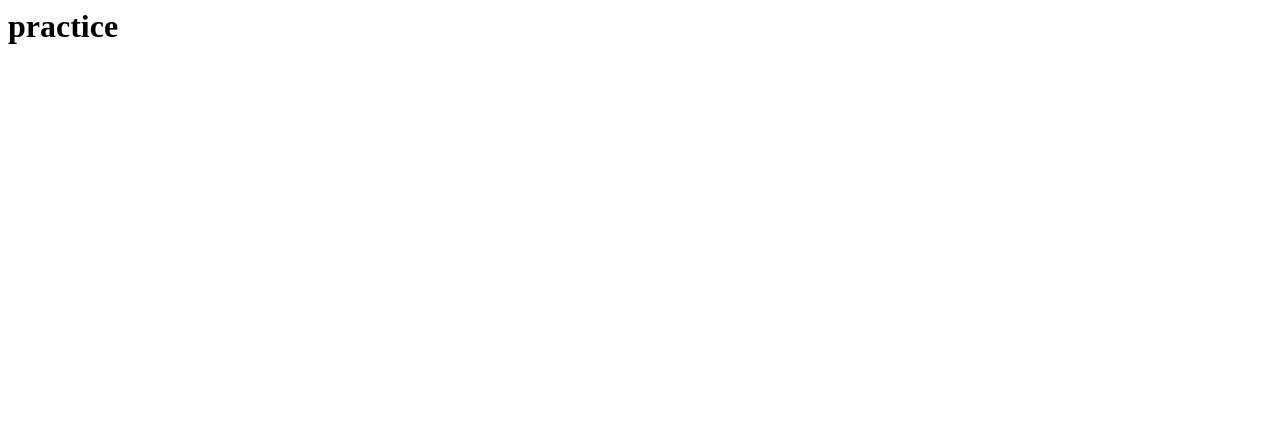
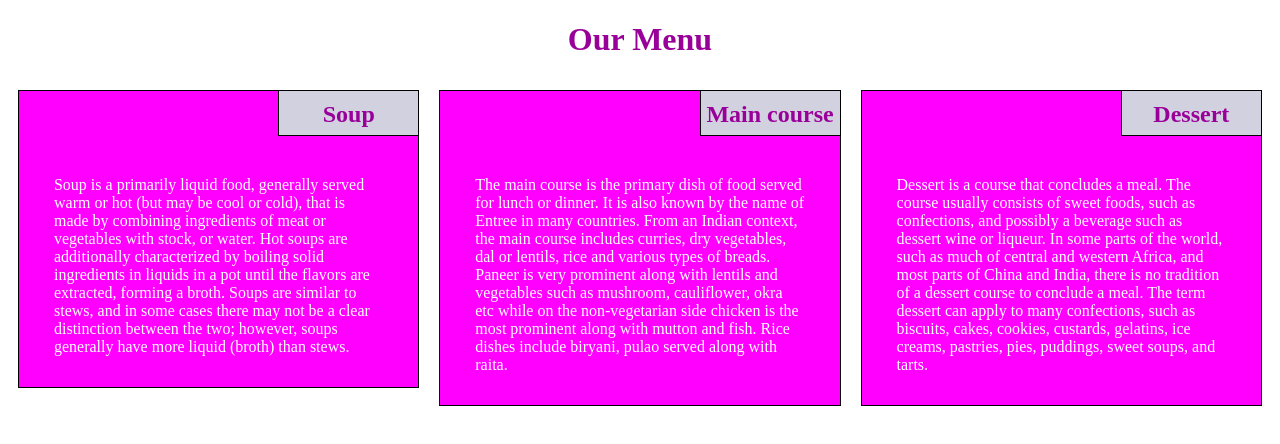
Before and after one commit to omkarmorogiri123/exercise-1, a plain HTML site: page index.html in a window 1280 px wide. Drawn offline with Linux system fonts and the light colour scheme; files that its build step writes are made by us from their sources.

Commit message:
Update index.html

```diff
--- a/index.html
+++ b/index.html
@@ -1 +1,40 @@
-<h1>practice</h1>
+<!DOCTYPE html>
+<html>
+<head>
+<title>
+Assignment solution for module 2
+</title>
+<link rel="stylesheet" type="text/css" href="css/style.css">
+<head/>
+<body>
+<h1>  Our Menu </h1>
+<div class="row">
+<div class="col-lg-4 col-md-6 col-sm-12">
+<section class="Soup">
+<h2>Soup</h2>
+<p>
+Soup is a primarily liquid food, generally served warm or hot (but may be cool or cold), that is made by combining ingredients of meat or vegetables with stock, or water. Hot soups are additionally characterized by boiling solid ingredients in liquids in a pot until the flavors are extracted, forming a broth. Soups are similar to stews, and in some cases there may not be a clear distinction between the two; however, soups generally have more liquid (broth) than stews.
+</p>
+</section>
+</div>
+
+<div class="col-lg-4 col-md-6 col-sm-12">
+	<section class="MainCourse">
+<h2>Main course</h2>
+<p>
+The main course is the primary dish of food served for lunch or dinner. It is also known by the name of Entree in many countries. From an Indian context, the main course includes curries, dry vegetables, dal or lentils, rice and various types of breads. Paneer is very prominent along with lentils and vegetables such as mushroom, cauliflower, okra etc while on the non-vegetarian side chicken is the most prominent along with mutton and fish. Rice dishes include biryani, pulao served along with raita.
+</p>
+</section>
+</div>
+
+<div class="col-lg-4 col-md-12 col-sm-12">
+	<section class="Dessert">
+<h2>Dessert</h2>
+<p>
+Dessert is a course that concludes a meal. The course usually consists of sweet foods, such as confections, and possibly a beverage such as dessert wine or liqueur. In some parts of the world, such as much of central and western Africa, and most parts of China and India, there is no tradition of a dessert course to conclude a meal. The term dessert can apply to many confections, such as biscuits, cakes, cookies, custards, gelatins, ice creams, pastries, pies, puddings, sweet soups, and tarts.
+</p>
+</section>
+</div>
+</div>
+</body>
+</html>
```
